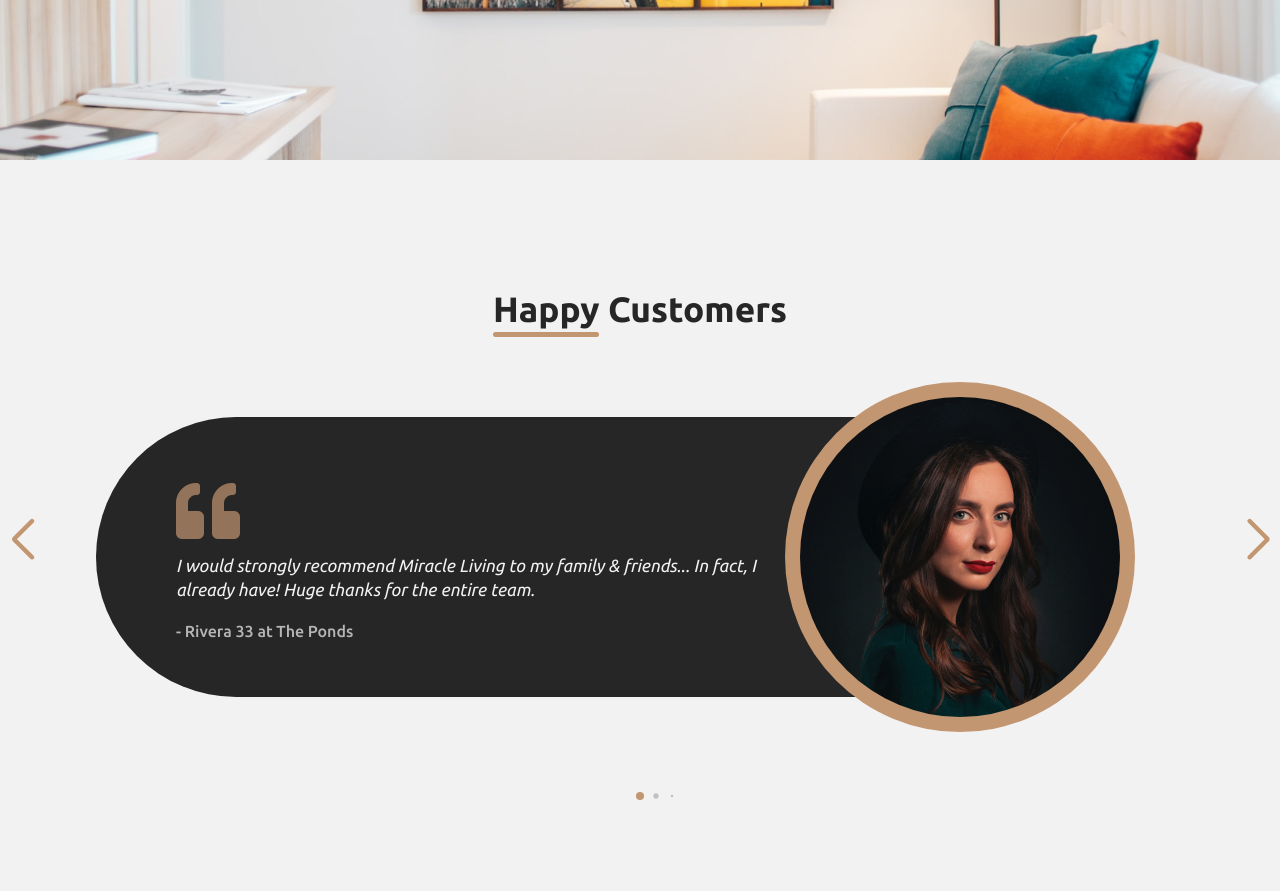
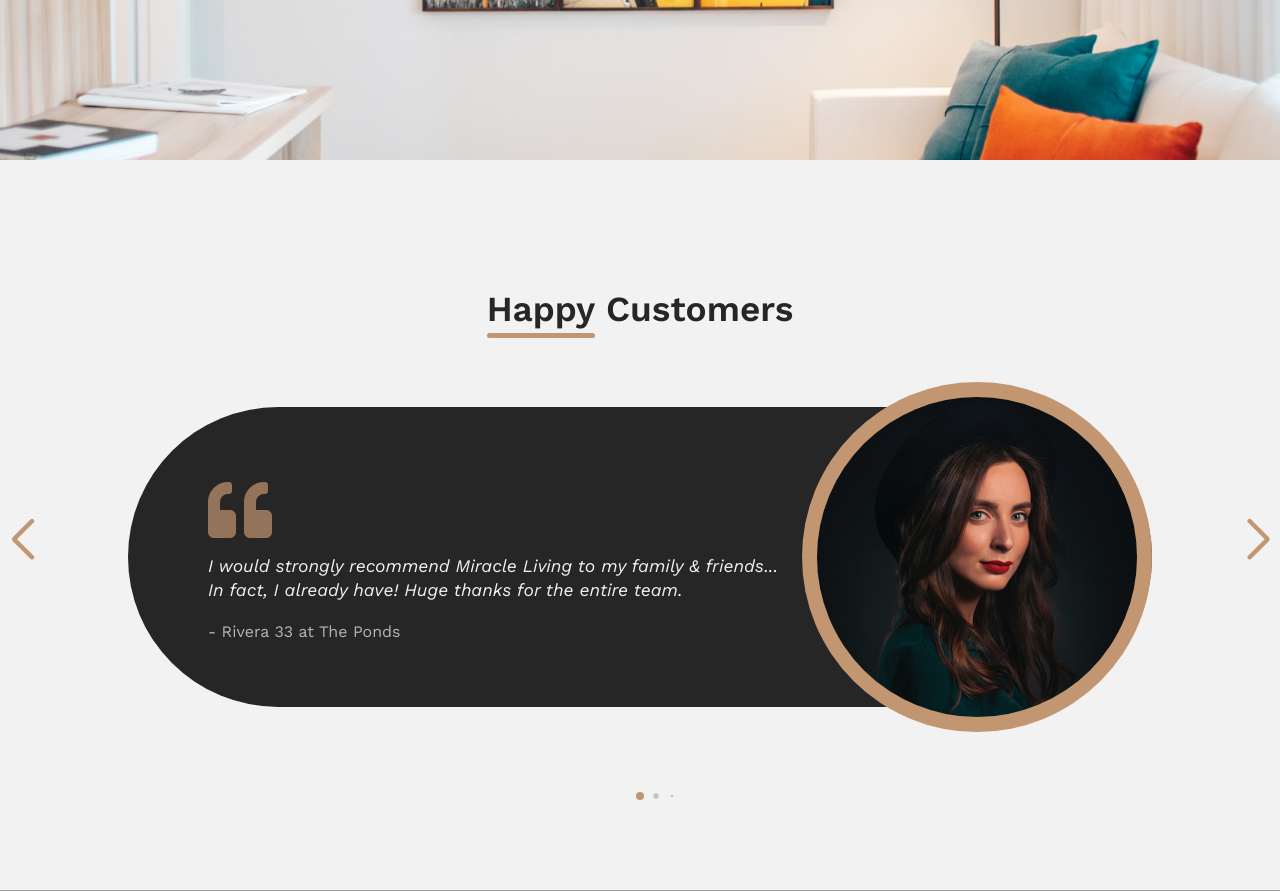
Before and after one commit to cristomathew/miracle_website, a Django app: template miracle/templates/home.html in a window 1280 px wide. Shown: the part 2040-2931 px from the top of the page. Run offline with Django 3.2, Linux system fonts and the light colour scheme; the template is opened without the code that fills it, so the values that code supplies are empty; parts of the project's set-up code (start-up, migrations or seed data) failed here and were passed over; some libraries are stand-ins or nearby versions; some web fonts are replaced; grey boxes are pictures that could not be loaded.

Commit message:
Add files via upload

```diff
--- a/miracle/miracle/static/css/home/review.css
+++ b/miracle/miracle/static/css/home/review.css
@@ -11,7 +11,7 @@
   justify-content: center;
   gap: 2rem;
 
-  margin-bottom: 100px;
+  margin-bottom: 80px;
 }
 .customer .title {
   color: var(--tertiary);
@@ -100,6 +100,8 @@
   align-items: center;
   justify-content: center;
 }
+
+
 .customer .review-container .profile .dp {
   --size: 320px;
   width: var(--size);
@@ -119,12 +121,6 @@
   object-fit: cover;
 }
 
-/* .customer .review-container .quote {
-  transform: translateX(15%);
-}
-.customer .review-container .profile {
-  transform: translateX(-25%);
-} */
 
 .swiper-button-prev,
 .swiper-button-next {
@@ -132,6 +128,24 @@
   top: 55% !important;
   font-weight: bold;
 }
+
+@media (min-width:1100px){
+  .customer .review-container {
+    --size: 350px;
+    justify-content: center;
+  }
+
+  .customer .review-container .quote {
+    width: 80%;
+    height: 300px;
+
+    transform: translateX(calc(var(--size) / 2));
+  }
+  .customer .review-container .quote .line {
+    width: 90%;
+  }
+}
+
 
 @media (max-width: 1000px) {
   .customer .review-container .quote {
--- a/miracle/miracle/static/css/home/section1.css
+++ b/miracle/miracle/static/css/home/section1.css
@@ -125,21 +125,21 @@
 
 @media (max-width:450px){
     .section-1 .main-msg{
-        width: 250px;
-        height: 250px;
+        width: 300px;
+        height: 300px;
         border-radius: 20px;
         padding: 10px 20px;
 
         /* transform: translate(0,32%); */
 
     }
+    .section-1 .main-msg p{
+        font-size: 0.95rem;
+    }
 }
 @media (max-width:350px){
     .section-1 .main-msg{
-        width: 320px;
-        height: 300px;
-
-        transform: translate(0,30%) scale(0.8);
+        transform: translate(0,30%) scale(0.9);
 
     }
 }
--- a/miracle/miracle/static/css/home/section2.css
+++ b/miracle/miracle/static/css/home/section2.css
@@ -227,6 +227,10 @@
 
 
   @media (max-width: 700px) {
+    .section-2{
+        padding-left: 30px;
+        padding-right: 30px;
+    }
     .section-2 .main-msg .title {
       font-size: 2rem;
       margin-bottom: -60px;
--- a/miracle/miracle/static/css/home/section3.css
+++ b/miracle/miracle/static/css/home/section3.css
@@ -124,21 +124,21 @@
 
 @media (max-width:450px){
     .section-3 .main-msg{
-        width: 250px;
-        height: 250px;
+        width: 300px;
+        height: 300px;
         border-radius: 20px;
         padding: 10px 20px;
 
         /* transform: translate(0,32%); */
 
     }
+    .section-3 .main-msg p{
+        font-size: 0.95rem;
+    }
 }
 @media (max-width:350px){
     .section-3 .main-msg{
-        width: 320px;
-        height: 300px;
-
-        transform: translate(0,30%) scale(0.8);
+        transform: scale(0.9);
 
     }
 }
--- a/miracle/miracle/static/css/home/style.css
+++ b/miracle/miracle/static/css/home/style.css
@@ -1,4 +1,5 @@
-@import url('https://fonts.googleapis.com/css2?family=Tangerine&family=Ubuntu:ital,wght@0,300;0,400;0,200;0,700;1,300;1,400&display=swap');
+@import url('https://fonts.googleapis.com/css2?family=Work+Sans:ital,wght@0,300;0,400;0,500;0,600;0,700;1,300;1,400;1,500;1,600;1,700&display=swap');
+@import url('https://fonts.googleapis.com/css2?family=Merienda:wght@400;700&display=swap');
 
 @import "../header.css";
 @import "../footer.css";
@@ -12,57 +13,6 @@
     src: url('../../font/BRADHITC.TTF'); /* IE9 Compat Modes */
     src: url('../../font/BRADHITC.TTF')  format('truetype'),
   }
-
-@font-face {
-    font-family: 'Ubuntu';
-    src: url('../../font/Ubuntu-Regular.ttf'); /* IE9 Compat Modes */
-    src: url('../../font/Ubuntu-Regular.ttf')  format('truetype');
-    font-weight: 400;
-    font-style: normal;
-}
-@font-face {
-    font-family: 'Ubuntu';
-    src: url('../../font/Ubuntu-Light.ttf'); /* IE9 Compat Modes */
-    src: url('../../font/Ubuntu-Light.ttf')  format('truetype');
-    font-weight: 300;
-    font-style: normal;
-}
-@font-face {
-    font-family: 'Ubuntu';
-    src: url('../../font/Ubuntu-Bold.ttf'); /* IE9 Compat Modes */
-    src: url('../../font/Ubuntu-Bold.ttf')  format('truetype');
-    font-weight: 600;
-    font-style: normal;
-}
-@font-face {
-    font-family: 'Ubuntu';
-    src: url('../../font/Ubuntu-Medium.ttf'); /* IE9 Compat Modes */
-    src: url('../../font/Ubuntu-Medium.ttf')  format('truetype');
-    font-weight: medium;
-    font-style: normal;
-}
-@font-face {
-    font-family: 'Ubuntu';
-    src: url('../../font/Ubuntu-LightItalic.ttf'); /* IE9 Compat Modes */
-    src: url('../../font/Ubuntu-LightItalic.ttf')  format('truetype');
-    font-weight: light;
-    font-style: italic;
-}
-@font-face {
-    font-family: 'Ubuntu';
-    src: url('../../font/Ubuntu-BoldItalic.ttf'); /* IE9 Compat Modes */
-    src: url('../../font/Ubuntu-BoldItalic.ttf')  format('truetype');
-    font-weight: 600;
-    font-style: italic;
-}
-@font-face {
-    font-family: 'Ubuntu';
-    src: url('../../font/Ubuntu-MediumItalic.ttf'); /* IE9 Compat Modes */
-    src: url('../../font/Ubuntu-MediumItalic.ttf')  format('truetype');
-    font-weight: 500;
-    font-style: italic;
-}
-
 
 
 :root {
@@ -79,8 +29,8 @@
     --tertiary-hsl: 0,0%,15%;
     --tertiary: hsla(var(--tertiary-hsl),1);
 
-    --ubuntu: 'Ubuntu', sans-serif;
-    --hand: 'BradleyHand','Tangerine', cursive;
+    --ubuntu: 'Work Sans', sans-serif;
+    --hand: 'BradleyHand','Merienda', cursive;
 }
 
 *{
```
Also changed, not shown: miracle/miracle/static/css/footer.css (line endings or trailing spaces).
